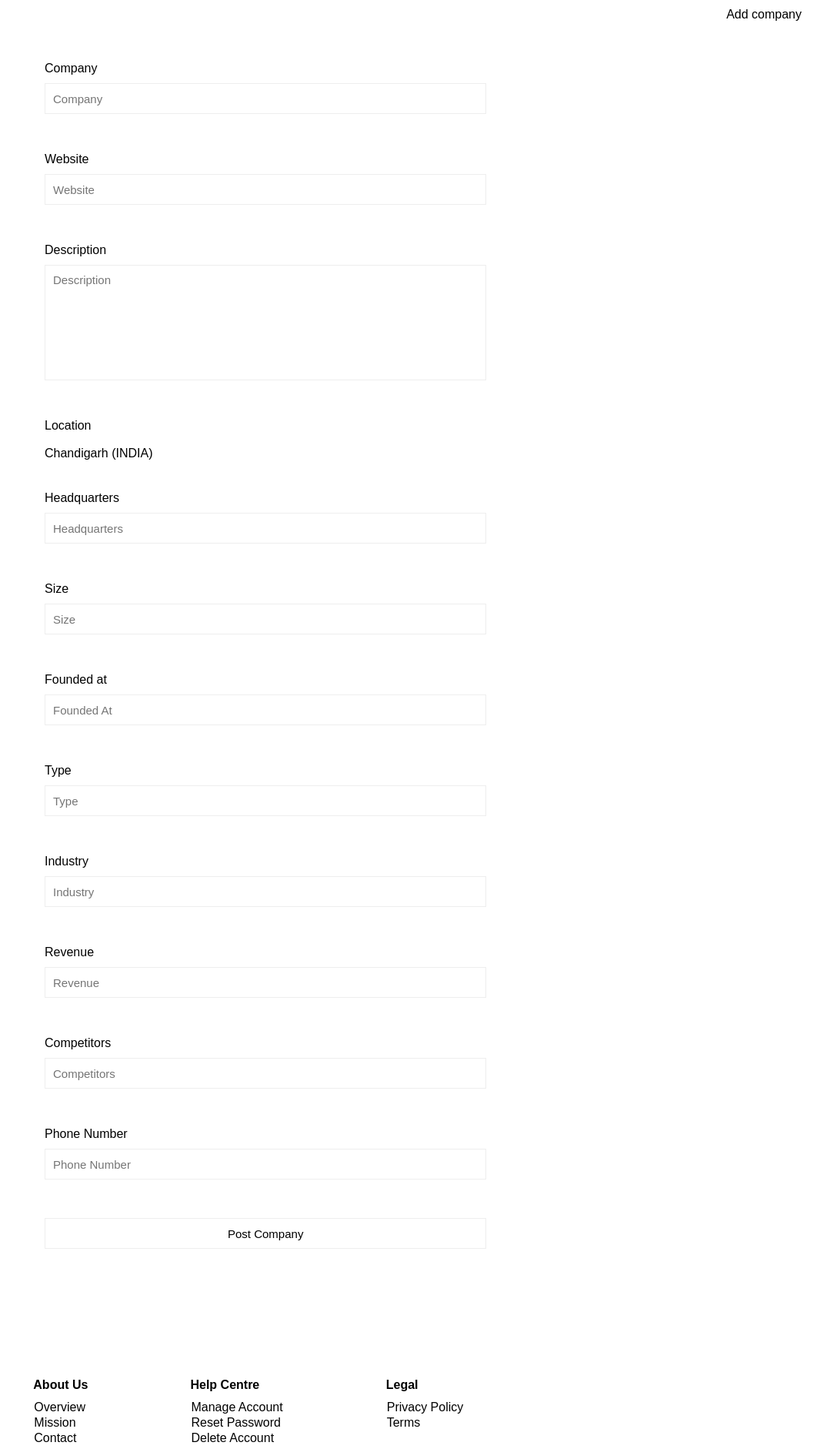
After one commit to ManinderGharuan/glassdoor, a Flask app: template web/templates/postcompany.html in a window 1280 px wide. The commit adds this page. Shown: the top 1882 px of the page at 77% size, without its empty margins (218-1280 px from the left). Run offline with Flask 2, Linux system fonts and the light colour scheme; the template is opened without the code that fills it, so the values that code supplies are empty.

Commit message:
Create post company jinja template

```diff
--- a/web/static/styles.css
+++ b/web/static/styles.css
@@ -18,6 +18,12 @@
   float: right;
   margin-right: 10px;
   padding: 10px;
+}
+
+.message {
+  visibility: hidden;
+  transition-duration: 2s;
+  text-align: center;
 }
 
 .search-container {
@@ -92,6 +98,12 @@
   background: none;
   border: 1px solid #eee;
   outline: none;
+  font-weight: lighter;
+  font-size: 15px;
+}
+
+.submit {
+  font-weight: normal;
 }
 
 .submit:hover {
@@ -105,6 +117,43 @@
 .forms-link {
   text-decoration: none;
   color: black;
+}
+
+.post-content {
+  margin-top: 20px;
+  padding: 0 20%;
+  margin-bottom: 10%;
+}
+
+.post-forms {
+  padding: 20px;
+  text-align: start;
+}
+
+.post-input {
+  margin: 10px 0;
+  padding: 10px;
+  width: 100%;
+  height: 40px;
+  outline: none;
+  border: 1px solid #eee;
+  font-size: 15px;
+}
+
+.description-area {
+  resize: none;
+  height: 150px;
+}
+
+.post-button {
+  margin: 0;
+}
+
+.post-submit {
+  margin: 0;
+  padding: 0;
+  background: none;
+  cursor: pointer;
 }
 
 .frame-set {
--- /dev/null
+++ b/web/templates/postcompany.html
@@ -0,0 +1,58 @@
+{% extends "layout.html" %}
+{% block content %}
+<div class="post-content">
+  <form class="post-form" method="POST">
+    <div class="form post-forms post-company">
+      <label> Company </label>
+      <input class="post-input" type="text" name="post_company" placeholder="Company">
+    </div>
+    <div class="form post-forms domain">
+      <label> Website </label>
+      <input class="post-input" type="text" name="domain" placeholder="Website">
+    </div>
+    <div class="form post-forms description">
+      <label> Description </label>
+      <textarea class="post-input description-area" name="description" placeholder="Description"></textarea>
+    </div>
+    <div class="form post-forms location">
+      <label> Location </label><br><br>
+      <span class="">Chandigarh (INDIA)</span>
+    </div>
+    <div class="form post-forms headquarters-address">
+      <label> Headquarters </label>
+      <input class="post-input" type="text" name="headquarters_address" placeholder="Headquarters">
+    </div>
+    <div class="form post-forms size">
+      <label> Size </label>
+      <input class="post-input" type="text" name="Size" placeholder="Size">
+    </div>
+    <div class="form post-forms founded_at">
+      <label> Founded at </label>
+      <input class="post-input" type="text" name="founded_at" placeholder="Founded At">
+    </div>
+    <div class="form post-forms type">
+      <label> Type </label>
+      <input class="post-input" type="text" name="Type" placeholder="Type">
+    </div>
+    <div class="form post-forms industry">
+      <label> Industry </label>
+      <input class="post-input" type="text" name="industry" placeholder="Industry">
+    </div>
+    <div class="form post-forms revenue">
+      <label> Revenue </label>
+      <input class="post-input" type="text" name="revenue" placeholder="Revenue">
+    </div>
+    <div class="form post-forms competitors">
+      <label> Competitors </label>
+      <input class="post-input" type="text" name="competitors" placeholder="Competitors">
+    </div>
+    <div class="form post-forms phone-no">
+      <label> Phone Number </label>
+      <input class="post-input" type="text" name="phone_number" placeholder="Phone Number">
+    </div>
+    <div class="form post-forms post-button">
+      <input class="post-input post-submit" type="submit" value="Post Company">
+    </div>
+  </form>
+</div>
+{% endblock %}
```
